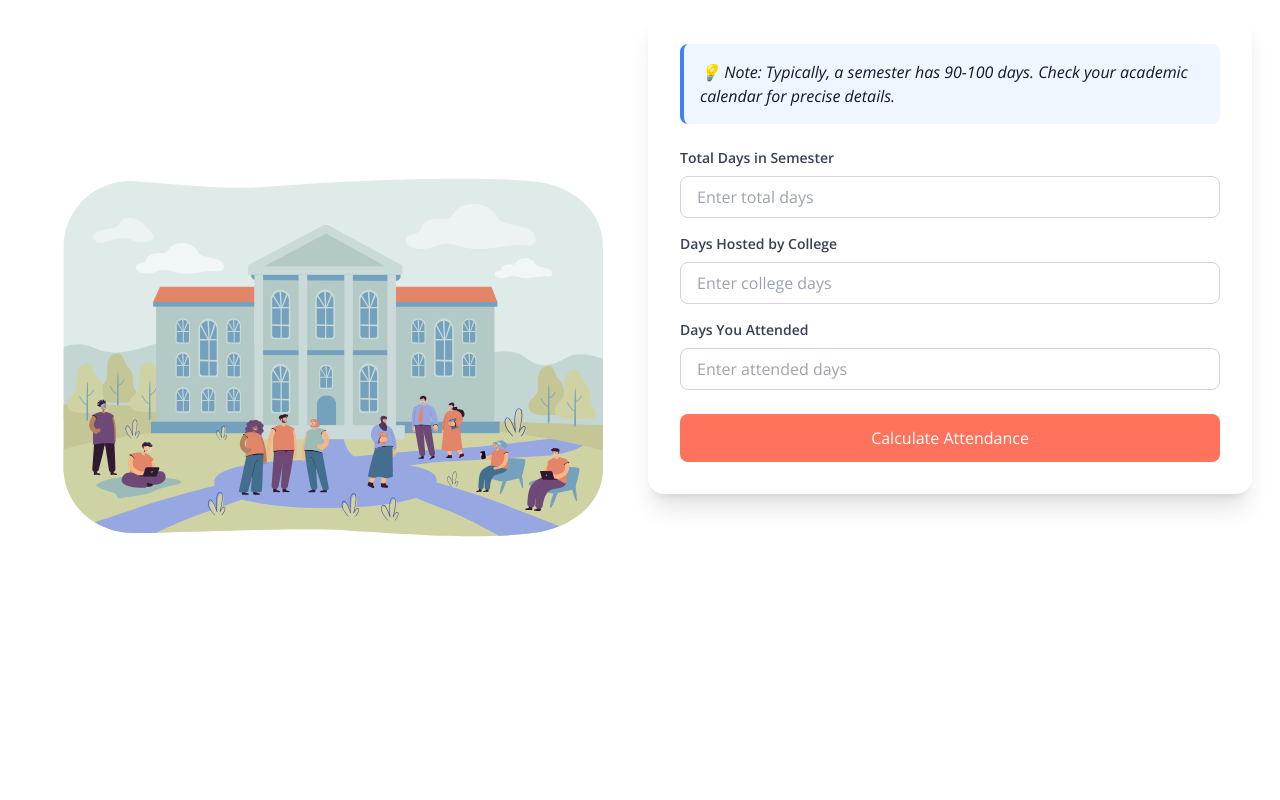
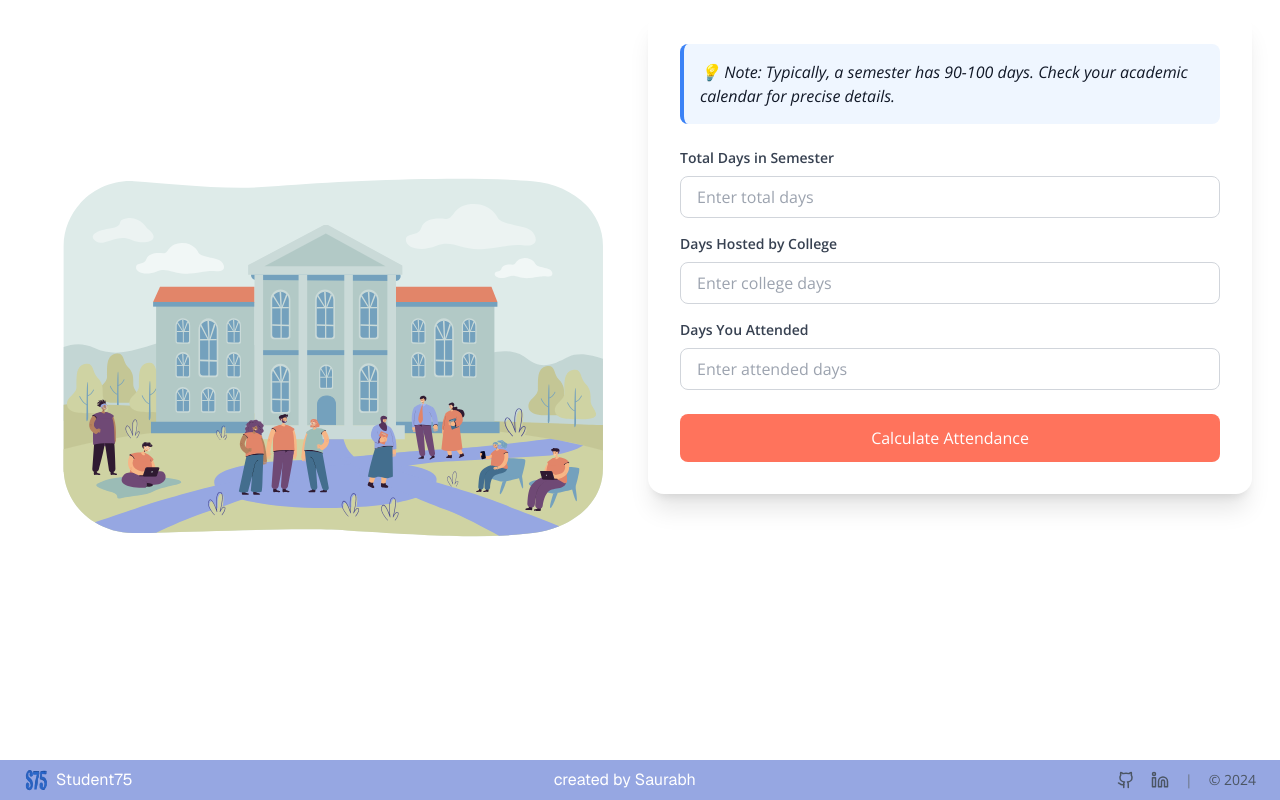
Before and after one commit to iamsaura8h/Student75Pro, a React (Vite) app: page / in a window 1280 px wide. Shown: the part 1321-2121 px from the top of the page. Built offline with nearby package versions, Linux system fonts and the light colour scheme.

Commit message:
added footer

```diff
--- a/package.json
+++ b/package.json
@@ -14,6 +14,7 @@
     "lucide-react": "^0.469.0",
     "react": "^18.3.1",
     "react-dom": "^18.3.1",
+    "react-icons": "^5.4.0",
     "react-router-dom": "^6.28.1"
   },
   "devDependencies": {
--- /dev/null
+++ b/src/components/Footer.tsx
@@ -0,0 +1,62 @@
+import React from 'react';
+import { motion } from 'framer-motion';
+import { Github, Linkedin } from 'lucide-react';
+
+const Footer: React.FC = () => {
+  const currentYear = new Date().getFullYear();
+
+  return (
+    <motion.footer
+      initial={{ opacity: 0 }}
+      animate={{ opacity: 1 }}
+      className="bg-[#96A7E2] text-white py-2"
+    >
+      <div className="max-w-screen mx-auto px-6 ">
+        <div className="flex flex-col sm:flex-row items-center justify-between gap-1">
+          {/* Brand */}
+          <div className="flex items-center gap-2">
+            <motion.img
+              src="logosvg.svg"
+              alt="logo"
+              className="h-6 w-6"
+              whileHover={{ rotate: 360 }}
+              transition={{ duration: 0.5 }}
+            />
+            <span className="font-normal font-giest">Student75</span>
+          </div>
+
+          {/* Owner */}
+          <div className='font-normal font-giest '>
+            <h2>created by Saurabh </h2>
+          </div>
+
+          {/* Social Links and Copyright */}
+          <div className="flex items-center gap-4 text-sm text-gray-600">
+            <motion.a
+              href="https://github.com/SaurabhKumar"
+              target="_blank"
+              rel="noopener noreferrer"
+              whileHover={{ y: -2 }}
+              className="hover:text-blue-400 transition-colors"
+            >
+              <Github size={18} />
+            </motion.a>
+            <motion.a
+              href="https://linkedin.com/in/saurabhkumar"
+              target="_blank"
+              rel="noopener noreferrer"
+              whileHover={{ y: -2 }}
+              className="hover:text-blue-400 transition-colors"
+            >
+              <Linkedin size={18} />
+            </motion.a>
+            <span className="text-gray-500">|</span>
+            <span>&copy; {currentYear}</span>
+          </div>
+        </div>
+      </div>
+    </motion.footer>
+  );
+};
+
+export default Footer;
--- a/src/pages/About.tsx
+++ b/src/pages/About.tsx
@@ -68,13 +68,13 @@ const About = () => {
       )}
 
       <div className="max-w-4xl mx-auto px-4 py-16 " id='about_view' >
-        <div className="text-center mb-16 space-y-6" >
+        <div className="text-center mb-16 space-y-2" >
           <h1 className="text-5xl font-bold text-gray-800 animate-fade-in">
             Never Miss an Exam Again
           </h1>
 
           <div className="relative h-32 overflow-hidden">
-            <div className="text-7xl font-bold transition-all duration-500 ease-in-out"
+            <div className="text-7xl py-3 font-bold transition-all duration-500 ease-in-out"
                  style={{
                    color: count < 75 ? '#EF4444' : '#10B981',
                    transform: `translateY(${count === 75 ? '0' : count < 75 ? '100%' : '-100%'}px)`,
@@ -86,7 +86,7 @@ const About = () => {
           <button
             onClick={() => handleScroll('calculator_view')}
             className="bg-blue-500 text-white px-8 py-3 rounded-full font-medium
-                     hover:bg-blue-600 transform transition-all duration-300 hover:scale-105
+                     hover:bg-[#96A7E2] transform transition-all duration-300 hover:scale-105
                      focus:outline-none focus:ring-2 focus:ring-blue-500 focus:ring-opacity-50"
           >
             Calculate My Attendance
--- a/src/pages/DSA.tsx
+++ b/src/pages/DSA.tsx
@@ -1,4 +1,7 @@
 // import React from 'react';
+
+import Footer from "../components/Footer";
+import Navbar from "../components/Navbar";
 
 interface VideoCardProps {
   videoId: string;
@@ -53,7 +56,9 @@ const DSA = () => {
   ];
 
   return (
-    <div className="min-w-screen min-h-screen px-10 py-5">
+    <>
+    <Navbar />
+    <div className="min-w-screen min-h-screen px-10 py-5 mb-10">
         <h1 className="text-4xl font-giest font-semibold py-8">Best DSA Playlists</h1>
       <div className="flex flex-wrap gap-6">
         {videos.map((video) => (
@@ -61,6 +66,9 @@ const DSA = () => {
         ))}
       </div>
     </div>
+    <Footer />
+    </>
+
   );
 };
 
--- a/src/pages/Development.tsx
+++ b/src/pages/Development.tsx
@@ -1,3 +1,6 @@
+import Footer from "../components/Footer";
+import Navbar from "../components/Navbar";
+
 // Development.tsx
 interface VideoCardProps {
   videoId: string;
@@ -80,7 +83,9 @@ const Development = () => {
   ];
 
   return(
-    <div className="min-w-screen min-h-screen px-10 py-5">
+   <>
+    <Navbar />
+    <div className="min-w-screen min-h-screen mb-10 px-10 py-3">
         <h1 className="text-4xl font-giest font-semibold py-8">Best Playlists for Development</h1>
         <div className="flex flex-wrap justify-items-start gap-6">
            {videos.map((video)=>(
@@ -88,6 +93,8 @@ const Development = () => {
            ))}
         </div>
     </div>
+        <Footer />
+    </>
   );
 
 };
--- a/src/pages/LandingPage2.tsx
+++ b/src/pages/LandingPage2.tsx
@@ -1,5 +1,6 @@
 // import React from "react";
 
+import Footer from "../components/Footer";
 import Hero from "../components/Hero";
 import Navbar from "../components/Navbar";
 import About from "./About";
@@ -12,6 +13,7 @@ function LandingPage2(){
         <Hero  />
         <About />
         <Calculation />
+        <Footer />
         </>
     )
 }
--- a/src/pages/Roadmaps.tsx
+++ b/src/pages/Roadmaps.tsx
@@ -1,7 +1,11 @@
+import Footer from "../components/Footer";
+import Navbar from "../components/Navbar";
+
 function Roadmaps() {
   return (
     <>
-      <div className="h-screen px-10 py-5">
+      <Navbar />
+      <div className="min-h-screen min-w-screen px-10">
         <h1 className="text-4xl font-giest font-semibold py-8">
           Best Roadmaps
         </h1>
@@ -22,6 +26,7 @@ function Roadmaps() {
             </a>
         </div>
       </div>
+      <Footer />
     </>
   );
 }
```
Also changed, not shown: 1 other file (tests, documents, lock files or other folders).
